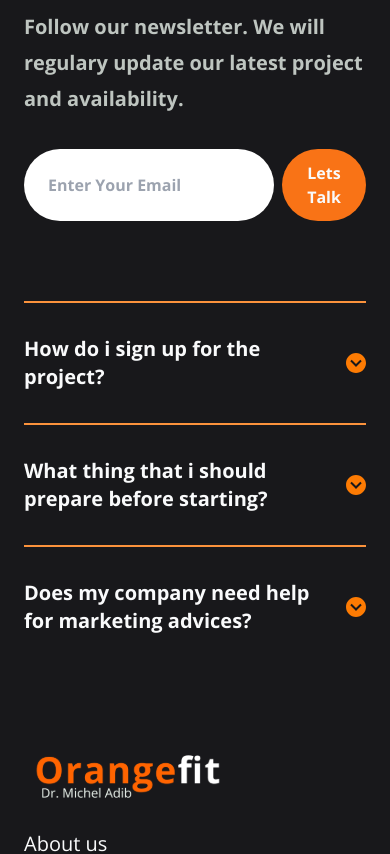
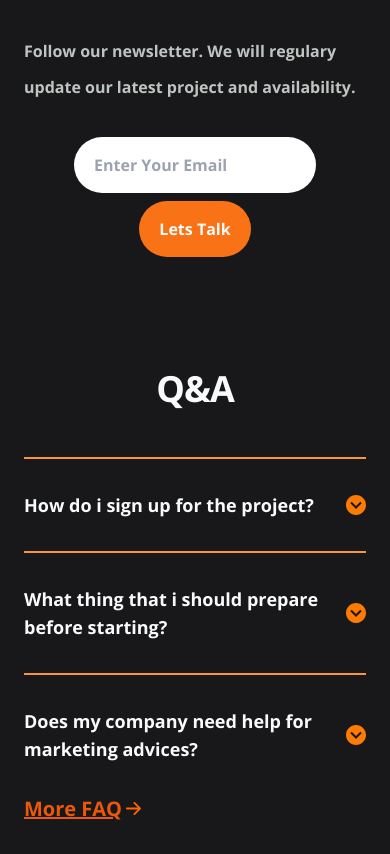
Before and after one commit to Mohammad-Shaar/orangefit, a React (Vite) app: page / in a window 390 px wide. Shown: the part 8780-9634 px from the top of the page. Built offline with nearby package versions, Linux system fonts and the light colour scheme.

Commit message:
working on responsive

```diff
--- a/src/Components/MainHome/QuestionsSection/Questions.jsx
+++ b/src/Components/MainHome/QuestionsSection/Questions.jsx
@@ -1,44 +1,56 @@
 import arrowImg from "../../../assets/Arrow.svg";
+import vector from "../../../assets/Vector.svg";
 
 const Questions = () => {
   return (
     <section className="mt-32">
       <div className="container flex flex-col-reverse gap-20 justify-between mx-auto p-6 my-10 text-gray-50 md:flex-row">
         <div className="flex flex-col md:max-w-[50%]">
+          <p className="font-bold text-4xl text-center -tracking-[1px] mt-8 mb-12 md:hidden">
+            Q&A
+          </p>
           <div className="flex justify-between items-center border-t-2 border-orange-400 pt-8 mb-8">
-            <p className="font-bold text-xl mr-6">
+            <p className="font-bold text-lg mr-6 md:text-xl">
               How do i sign up for the project?
             </p>
             <img src={arrowImg} className="cursor-pointer" />
           </div>
           <div className="flex justify-between items-center border-t-2 border-orange-400 pt-8 mb-8">
-            <p className="font-bold text-xl mr-6">
+            <p className="font-bold text-lg mr-6 md:text-xl">
               What thing that i should prepare before starting?
             </p>
             <img src={arrowImg} className="cursor-pointer" />
           </div>
           <div className="flex justify-between items-center border-t-2 border-orange-400 pt-8 mb-8">
-            <p className="font-bold text-xl mr-6">
+            <p className="font-bold text-lg mr-6 md:text-xl">
               Does my company need help for marketing advices?
             </p>
             <img src={arrowImg} className="cursor-pointer" />
           </div>
+          <div className="flex gap-1 md:hidden">
+            <p className="font-bold text-xl text-orange-600 underline">
+              More FAQ
+            </p>
+            <img src={vector} />
+          </div>
         </div>
         <div className="flex flex-col md:max-w-[34%]">
-          <h1 className="font-bold text-4xl mb-8">How We Can Help You?</h1>
-          <p className="font-bold text-xl leading-9 text-[#F6FFF8] opacity-75">
+          <h1 className="font-bold text-4xl text-center leading-[52px] mb-8 md:text-left">
+            How We Can Help You?
+          </h1>
+          <p className="font-bold leading-9 text-[#F6FFF8] opacity-75 md:text-xl">
             Follow our newsletter. We will regulary update our latest project
             and availability.
           </p>
           <form className="mt-8">
-            <div className="flex justify-center md:block">
+            <div className="flex justify-center flex-wrap gap-2 md:block">
               <input
                 type="email"
                 name="email"
                 placeholder="Enter Your Email"
-                className="font-bold text-zinc-900 md:max-w-[70%] py-3 px-6 mr-2 rounded-[37px] border-none outline-none"
+                className="font-bold text-zinc-900 md:max-w-[70%] py-4 px-5 rounded-[37px] border-none outline-none md:mb-2 md:mr-2"
               />
-              <button className="font-bold bg-orange-500 py-3 px-6 rounded-[70px]">
+              <button className="font-bold bg-orange-500 py-4 px-5 rounded-[70px]">
                 Lets Talk
               </button>
             </div>
--- a/src/Components/MainHome/WhyUsSection/SlideImage.jsx
+++ b/src/Components/MainHome/WhyUsSection/SlideImage.jsx
@@ -13,7 +13,13 @@ const SlideImage = ({ photo, frame, animateClass }) => {
       } md:mb-0 md:px-0`}
     >
       <img className="md:w-[600px]" src={photo} />
-      <div className="absolute max-w-[70%] -bottom-2 left-6 -z-10 md:-left-2">
+      <div
+        className={`absolute max-w-[70%] -bottom-2 left-6 -z-10 md:-left-2 ${
+          animateClass.includes("Right")
+            ? "md:left-auto md:-right-2 md:transform md:-scale-x-100"
+            : ""
+        }`}
+      >
         <img src={frame} />
       </div>
     </div>
```
Also changed, not shown: src/assets/Vector.svg (added).
